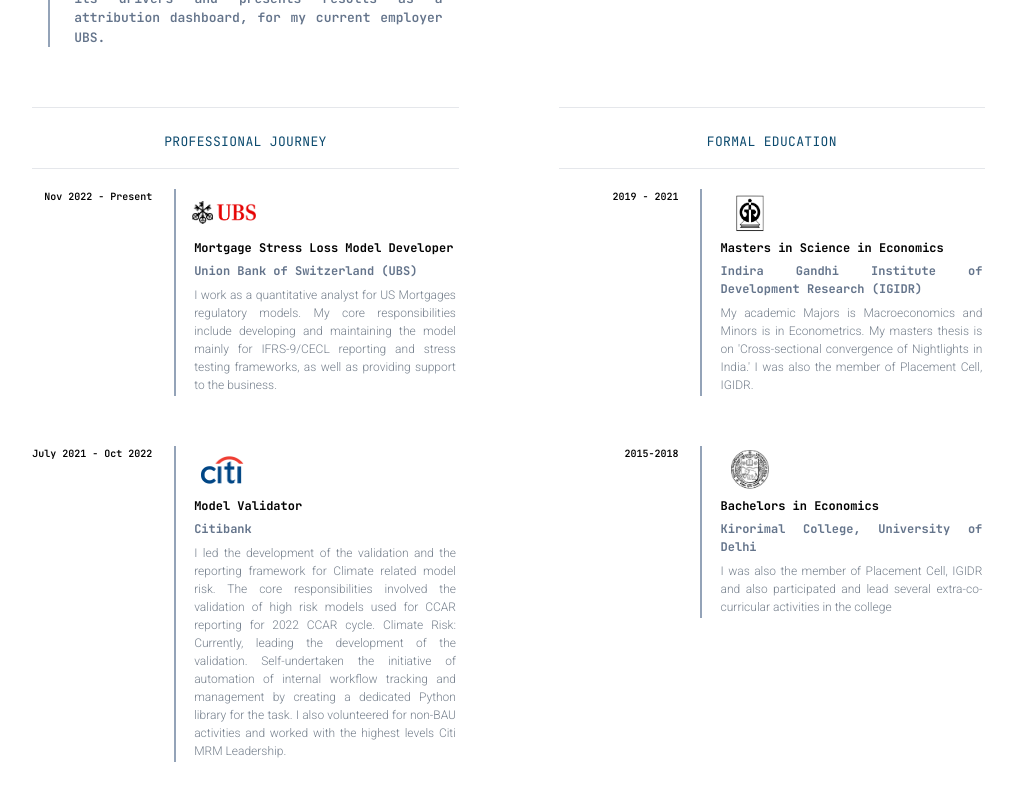
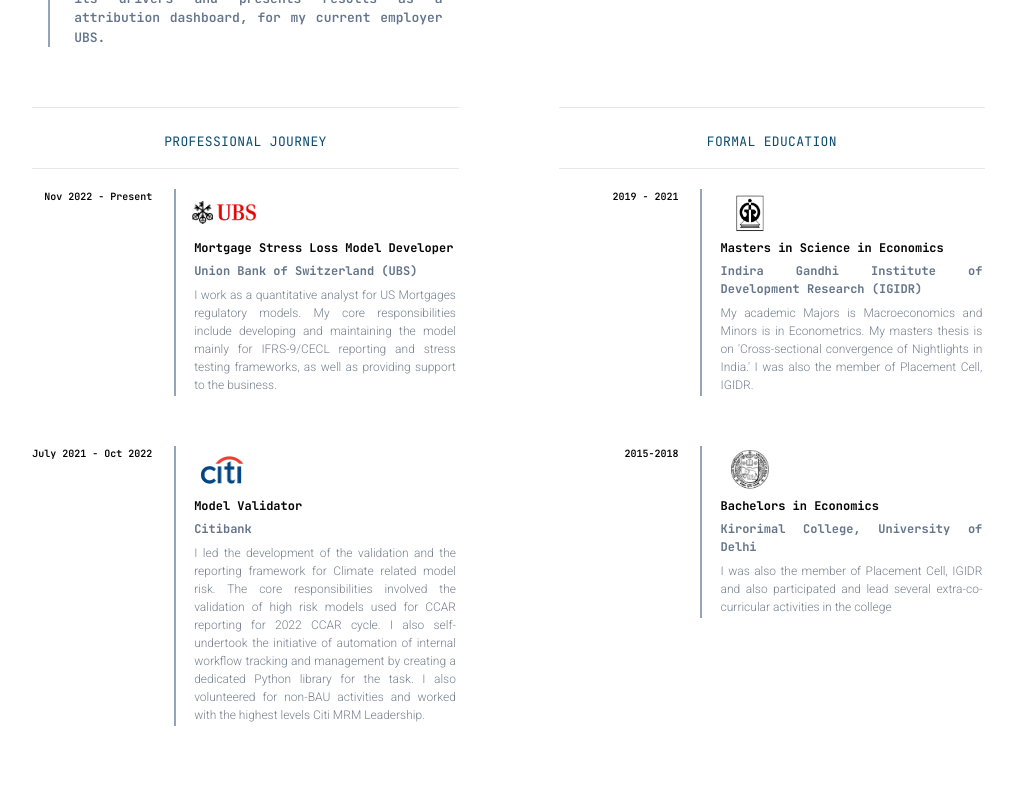
Before and after one commit to piper-of-dawn/portfolio, a Next.js app: page / in a window 1280 px wide. Shown: the part 701-1501 px from the top of the page, without its empty margins (263-1279 px from the left). After the commit the page ends 1477 px from the top, so only its background shows below. Built offline with nearby package versions, Linux system fonts and the light colour scheme.

Commit message:
fixed citi description

```diff
--- a/components/data/timedata.ts
+++ b/components/data/timedata.ts
@@ -14,7 +14,7 @@ export const workData = [{
   "company": "Citibank",
   "logo": "/citi.png",
   "location": "Mumbai, India",
-  "description": "I led the development of the validation and the reporting framework for Climate related model risk. The core responsibilities involved the validation of high risk models used for CCAR reporting for 2022 CCAR cycle. Climate Risk: Currently, leading the development of the validation. Self-undertaken the initiative of automation of internal workflow tracking and management by creating a dedicated Python library for the task. I also volunteered for non-BAU activities and worked with the highest levels Citi MRM Leadership."
+  "description": "I led the development of the validation and the reporting framework for Climate related model risk. The core responsibilities involved the validation of high risk models used for CCAR reporting for 2022 CCAR cycle. I also self-undertook the initiative of automation of internal workflow tracking and management by creating a dedicated Python library for the task. I also volunteered for non-BAU activities and worked with the highest levels Citi MRM Leadership."
 },
 ]
 
```
